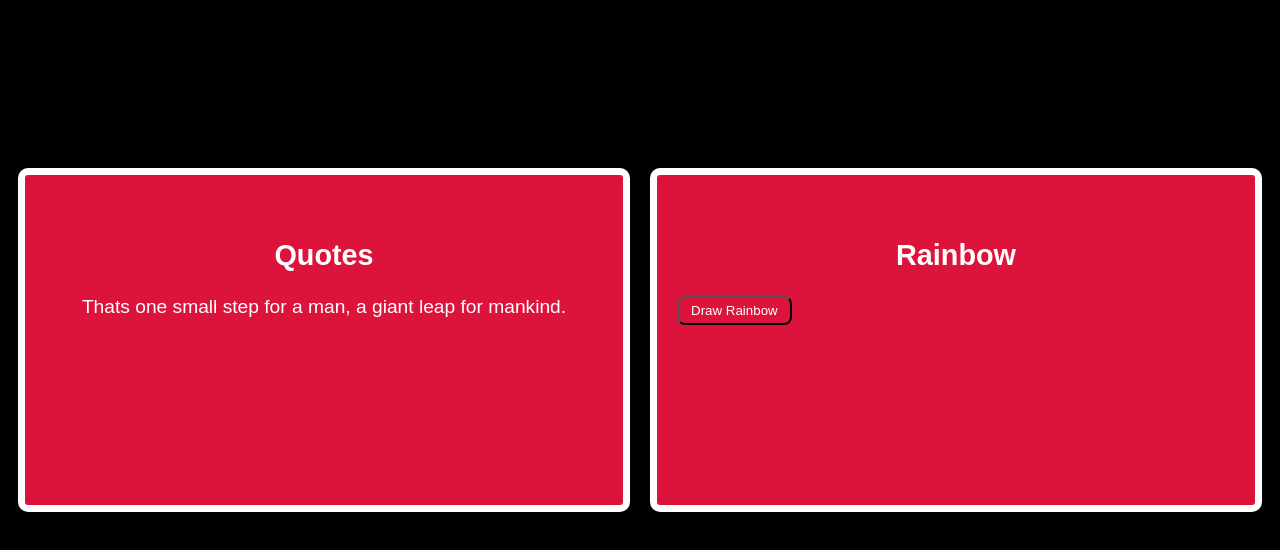
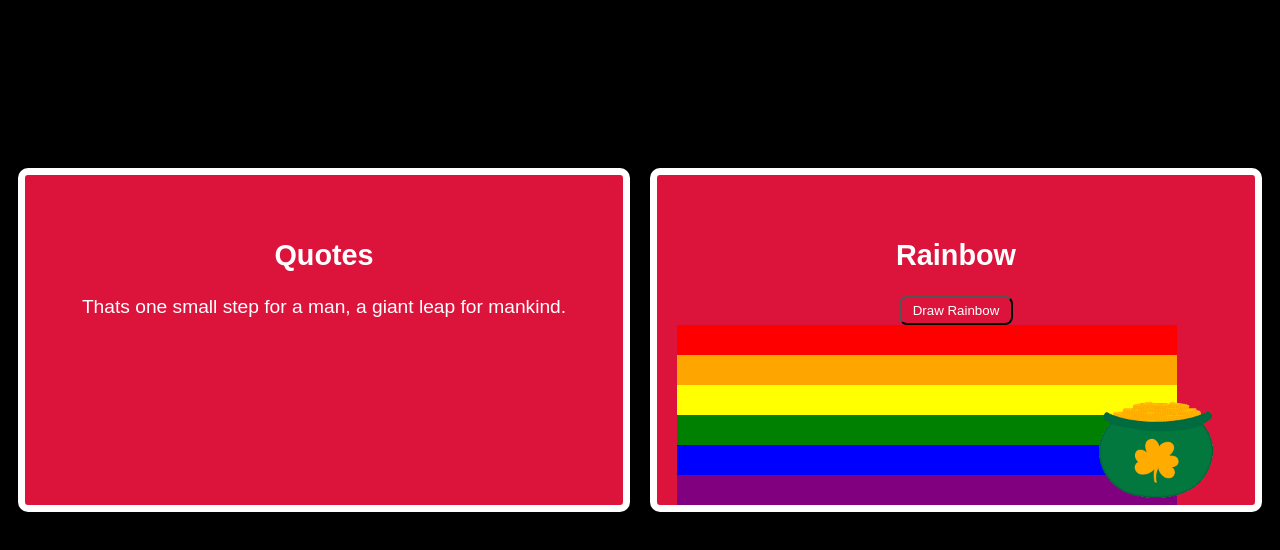
Before and after one commit to SGoldfine/SGoldfine.github.io, a plain HTML site: page assignments/assignment9/index.html in a window 1280 px wide. Both pictures are taken after a click on the button "Draw Rainbow". Drawn offline with Linux system fonts and the light colour scheme.

Commit message:
assignment 9 final commit

```diff
--- a/assignments/assignment9/index.html
+++ b/assignments/assignment9/index.html
@@ -20,22 +20,11 @@
             </section>
             <section class="ex2of2">
                 <h1>Rainbow</h1>
-                <p class="columns">
+                <section>
                     <button id="rainbow-button">Draw Rainbow</button>
-                    <section id="colors">
-                        <p id="red" class="hidden"></p>
-                        <p id="orange" class="hidden"></p>
-                        <p id="yellow" class="hidden"></p>
-                        <p id="green" class="hidden"></p>
-                        <p id="blue" class="hidden"></p>
-                        <p id="purple" class="hidden"></p>
-                    </section>
-
-                    <p id="error"></p>
-                    <section id="padded-area"></section>
-                    <img src="images/pot.png" id="gold" alt="Pot of Gold" class="hidden">
-                </p>
-                <div class="result"></div>
+                    <div id="rainbow"></div>
+                    <img src="images/pot.png" id="pot" class="hidden">
+                </section>
             </section>
         </div>
     </body>
--- a/assignments/assignment9/script.js
+++ b/assignments/assignment9/script.js
@@ -13,21 +13,31 @@ const slide = () => {
 }
 
 const displayRainbow = () => {
-    const currentColor = document.querySelector("#colors :first-child");
-    currentColor.classList.remove("hidden");
+    // const button = document.getElementById("rainbow-button");
+    const rainbow = document.querySelector("#rainbow");
+    const pot = document.getElementById("pot");
 
-    let nextColor = currentColor.nextElementSibling;
+    let colors = ["red", "orange", "yellow", "green", "blue", "purple"];
+    let position = 0;
 
-    let img = document.getElementById("gold")
-    if(nextColor == null) {
-        img.classList.remove("hidden");
-    }
+    const updateRainbow = setInterval(() => {
 
-    nextColor.classList.remove("hidden");
+        if(position == colors.length){
+            pot.classList.remove("hidden");
+            clearInterval(updateRainbow);
+        }
+
+        const newColor = document.createElement("p")
+        newColor.classList.add("rainbowColors");
+        newColor.style.setProperty("background", colors[position]);
+
+        position++;
+        rainbow.append(newColor);
+
+    }, 100)
 }
 
 window.onload = () => {
     setInterval(slide, 2000);
     document.getElementById("rainbow-button").onclick = displayRainbow;
-    setInterval(displayRainbow, 2000);
 }
--- a/assignments/assignment9/styles.css
+++ b/assignments/assignment9/styles.css
@@ -39,32 +39,21 @@ body {
     border-radius: 8px;
 }
 
-/*Rainbow*/
+.rainbowColors {
+    width: 500px;
+    height: 30px;
+    margin: 0px;
+}
 
-#red {
-    background-color: red;
-}
-#orange {
-    background-color: orange;
-}
-#yellow {
-    background-color: yellow;
-}
-#green {
-    background-color: green;
-}
-#blue {
-    background-color: blue;
-}
-#purple {
-    background-color: purple;
+#pot {
+    position: relative;
+    top: -160px;
+    left: 200px;
+    height: 150px;
+    width: 150px;
 }
 
 /*Typography*/
-
-#error {
-    color: red;
-}
 
 .ex1of2,
 .ex2of2 {
```
